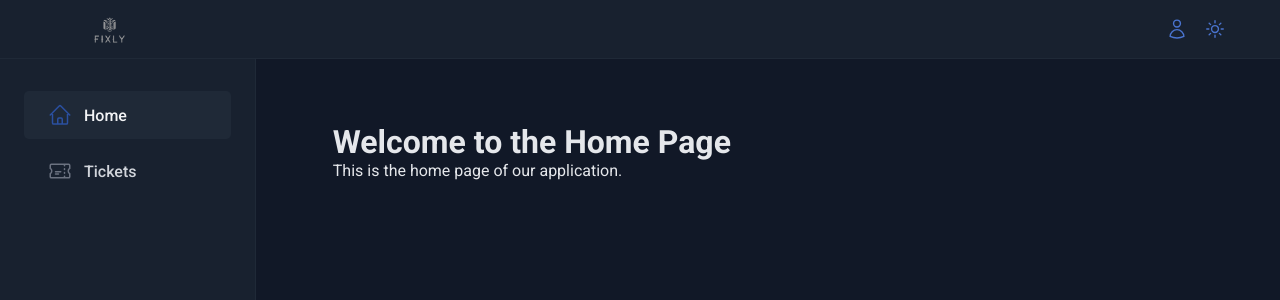
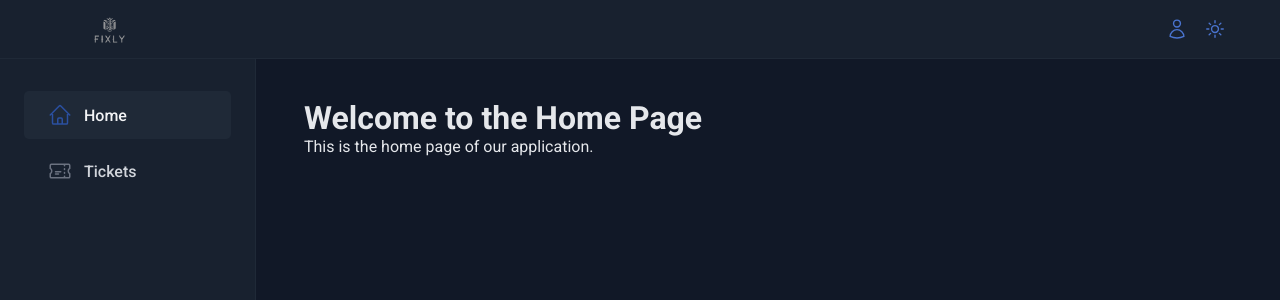
Before and after one commit to GuilhermeSouza01/tickets-react, a React (Vite) app: page / in a window 1280 px wide. Shown: the top 300 px of the page. Built offline with nearby package versions, Linux system fonts and the light colour scheme.

Commit message:
fix: Change some styles

```diff
--- a/src/layouts/DefaultLayout/styles.js
+++ b/src/layouts/DefaultLayout/styles.js
@@ -11,8 +11,8 @@ export const LayoutContainer = styled.div`
 export const Main = styled.main`
   grid-area: main;
   background-color: ${props => props.theme['color-grey-50']};
-  padding: 4rem 4.8rem 6.4rem;
-  overflow: hidden;
+  padding: 2.5rem 3rem 4rem;
+  overflow: scroll;
 `;
 
 export const Container = styled.div`
```
